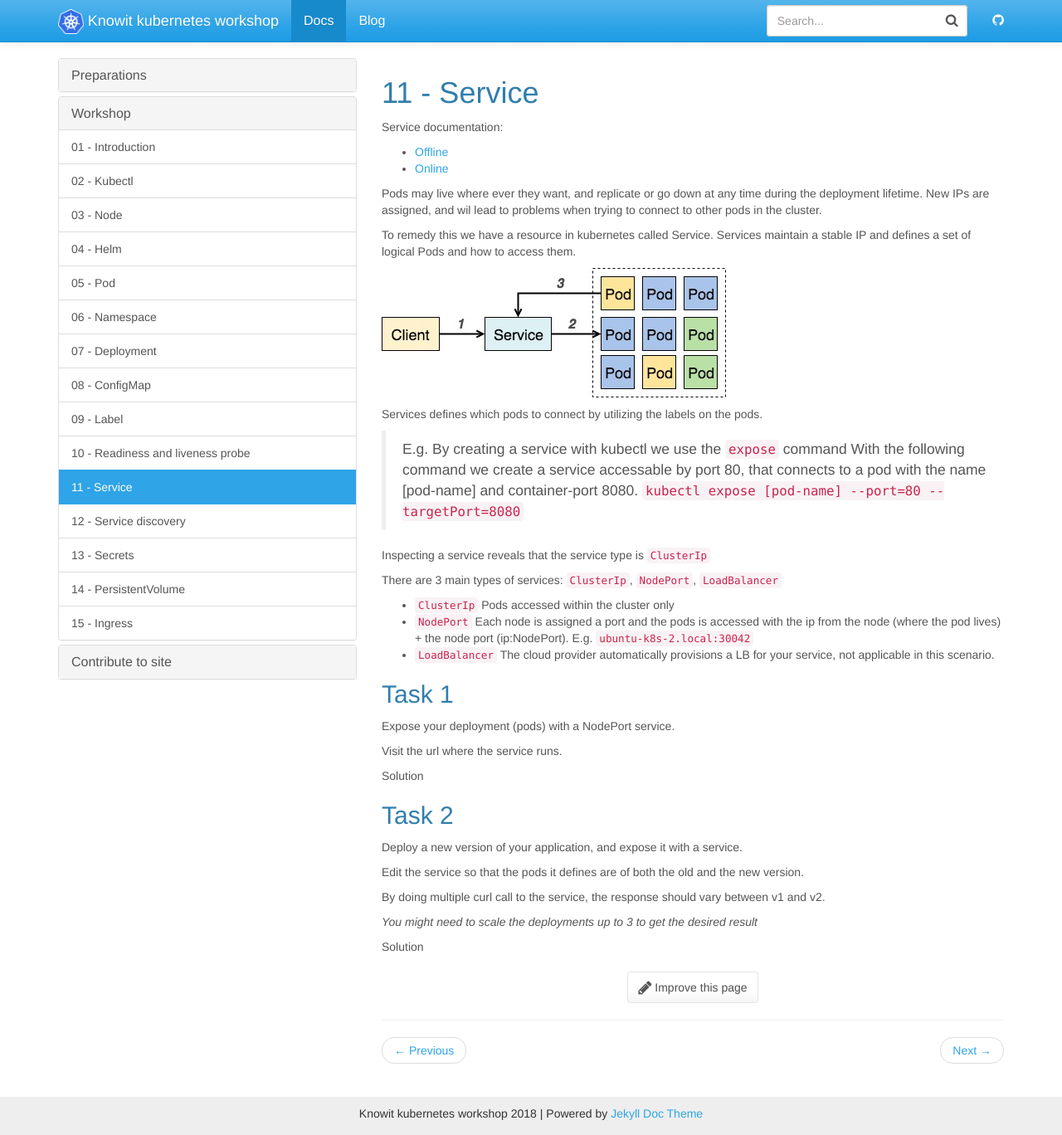
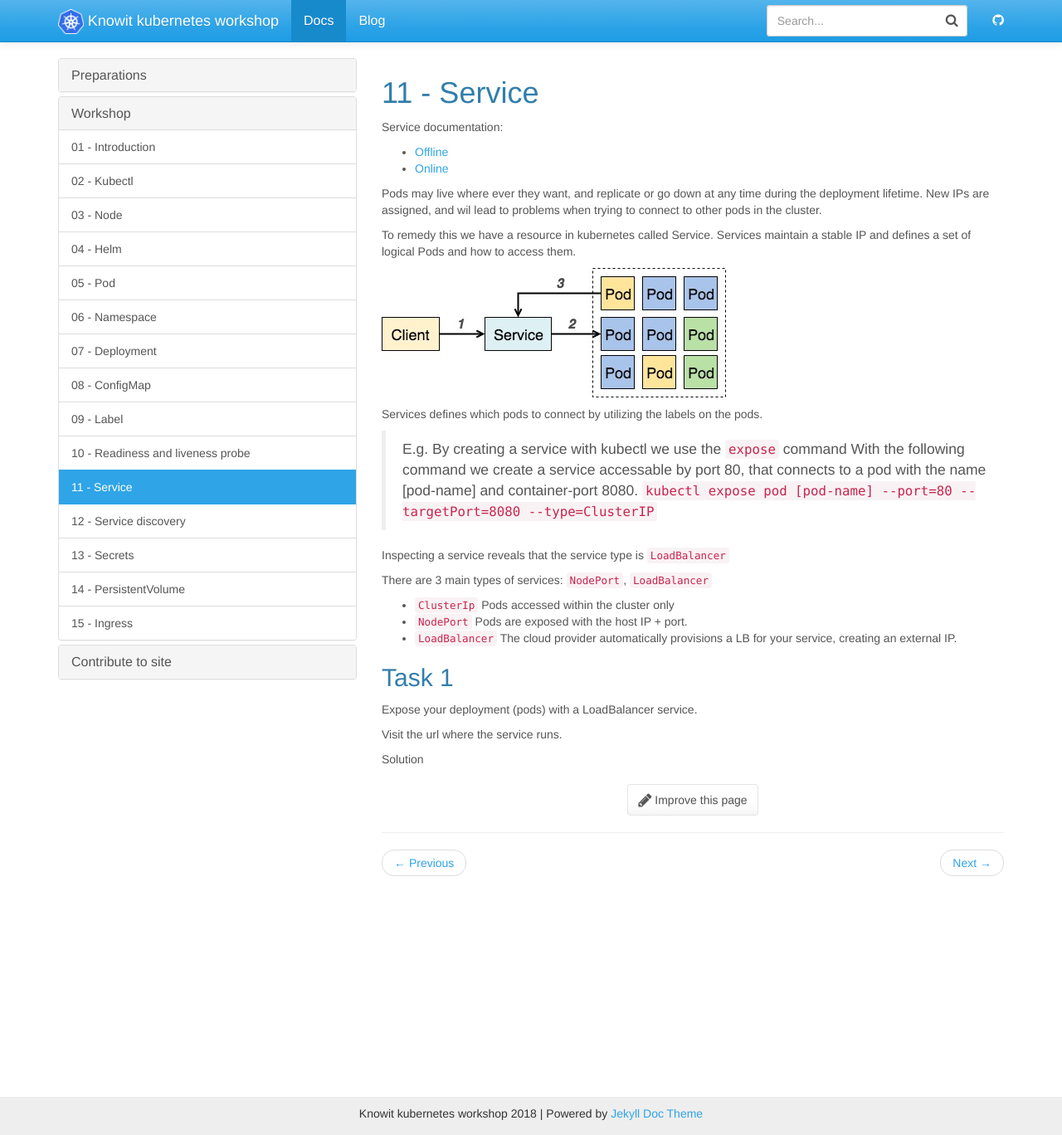
Before and after one commit to knowit/kubernetes-workshop, a Jekyll site: the page built from docs/_docs/workshop/11-service.md, in a window 1280 px wide and 1368 px high. Shown: the whole window at 83% size. Built offline with Jekyll 4.4.1, drawn with Linux system fonts in a browser that asks for light colours.

Commit message:
update helm to install cmd, update service doc

```diff
--- a/apps/helm_charts/workshop-app/values.yaml
+++ b/apps/helm_charts/workshop-app/values.yaml
@@ -5,7 +5,7 @@ backend:
     repository: torklo/workshop-api
     tag: latest
   service:
-    type: ClusterIP
+    type: LoadBalancer
     port: 80
 
 frontend:
@@ -15,7 +15,7 @@ frontend:
     repository: torklo/workshop-frontend
     tag: latest
   service:
-    type: ClusterIP
+    type: LoadBalancer
     port: 80
   env:
     - name: BACKEND_URL
--- a/docs/_docs/workshop/11-service.md
+++ b/docs/_docs/workshop/11-service.md
@@ -20,19 +20,19 @@ Services defines which pods to connect by utilizing the labels on the pods.
 > E.g. By creating a service with kubectl we use the `expose` command
 With the following command we create a service accessable by port 80,
 that connects to a pod with the name [pod-name] and container-port 8080.
-`kubectl expose [pod-name] --port=80 --targetPort=8080`
+`kubectl expose pod [pod-name] --port=80 --targetPort=8080 --type=ClusterIP`
 
-Inspecting a service reveals that the service type is `ClusterIp`
+Inspecting a service reveals that the service type is `LoadBalancer`
 
-There are 3 main types of services: `ClusterIp`, `NodePort`, `LoadBalancer`
+There are 3 main types of services: `NodePort`, `LoadBalancer`
 - `ClusterIp` Pods accessed within the cluster only
-- `NodePort` Each node is assigned a port and the pods is accessed with the ip from the node (where the pod lives) + the node port (ip:NodePort). E.g. `ubuntu-k8s-2.local:30042`
-- `LoadBalancer` The cloud provider automatically provisions a LB for your service, not applicable in this scenario.
+- `NodePort` Pods are exposed with the host IP + port.
+- `LoadBalancer` The cloud provider automatically provisions a LB for your service, creating an external IP.
 
 
 ## Task 1
 
-Expose your deployment (pods) with a NodePort service.
+Expose your deployment (pods) with a LoadBalancer service.
 
 Visit the url where the service runs.
 
@@ -42,13 +42,12 @@ Visit the url where the service runs.
 
 ### Solution 1: Exposing a pod with service
 
-- `kubectl expose [pod-name] --port 80 --target-port 8080 --type NodePort`
-- `kubectl get svc` # Note the node port number
-- `kubectl get po -owide ` # Check which node the pods are located
-- Access the pod with the browser on: `node:NodePort`, e.g. `ubuntu-k8s-1.local:34567`
+- `kubectl expose deployment --port 80 --target-port 8080 --type LoadBalancer`
+- `kubectl get svc` # Note the EXTERNAL-IP
+- Paste the ip into a browser and some response should appear
  </div>
 </details>
-
+<!--
 ## Task 2
 Deploy a new version of your application, and expose it with a service.
 
@@ -73,3 +72,4 @@ this will select all pods with the `k8s-app:my-app` label which should be both v
 
  </div>
 </details>
+-->
```
Also changed, not shown: docs/_docs/workshop/04-helm.md (+3 -3 lines).
